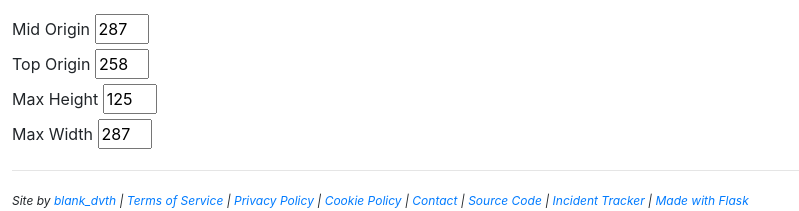
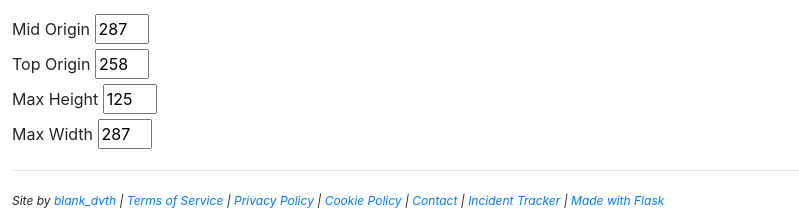
Before and after one commit to BLANK-TH/blank-website, a Flask app: page /app/collar-name/ in a window 1280 px wide. Shown: the part 743-954 px from the top of the page, without its empty margins (0-799 px from the left). Run offline with Flask 2, Linux system fonts and the light colour scheme; parts of the project's set-up code (start-up, migrations or seed data) failed here and were passed over; some libraries are stand-ins or nearby versions.

Commit message:
make source code unlisted

```diff
--- a/templates/base.html
+++ b/templates/base.html
@@ -96,7 +96,6 @@
         <a href="/privacy-policy">Privacy Policy</a> |
         <a href="/cookie-policy">Cookie Policy</a> |
         <a href="mailto:webcontact@blankdvth.anonaddy.com" target="_blank">Contact</a> |
-        <a href="https://github.com/BLANK-TH/blank-website/" target="_blank">Source Code</a> |
         <a href="https://blankdvth.pagefate.com/" target="_blank">Incident Tracker</a> |
         <a href="https://palletsprojects.com/p/flask/" target="_blank">Made with Flask</a>
     </i></span>
```
